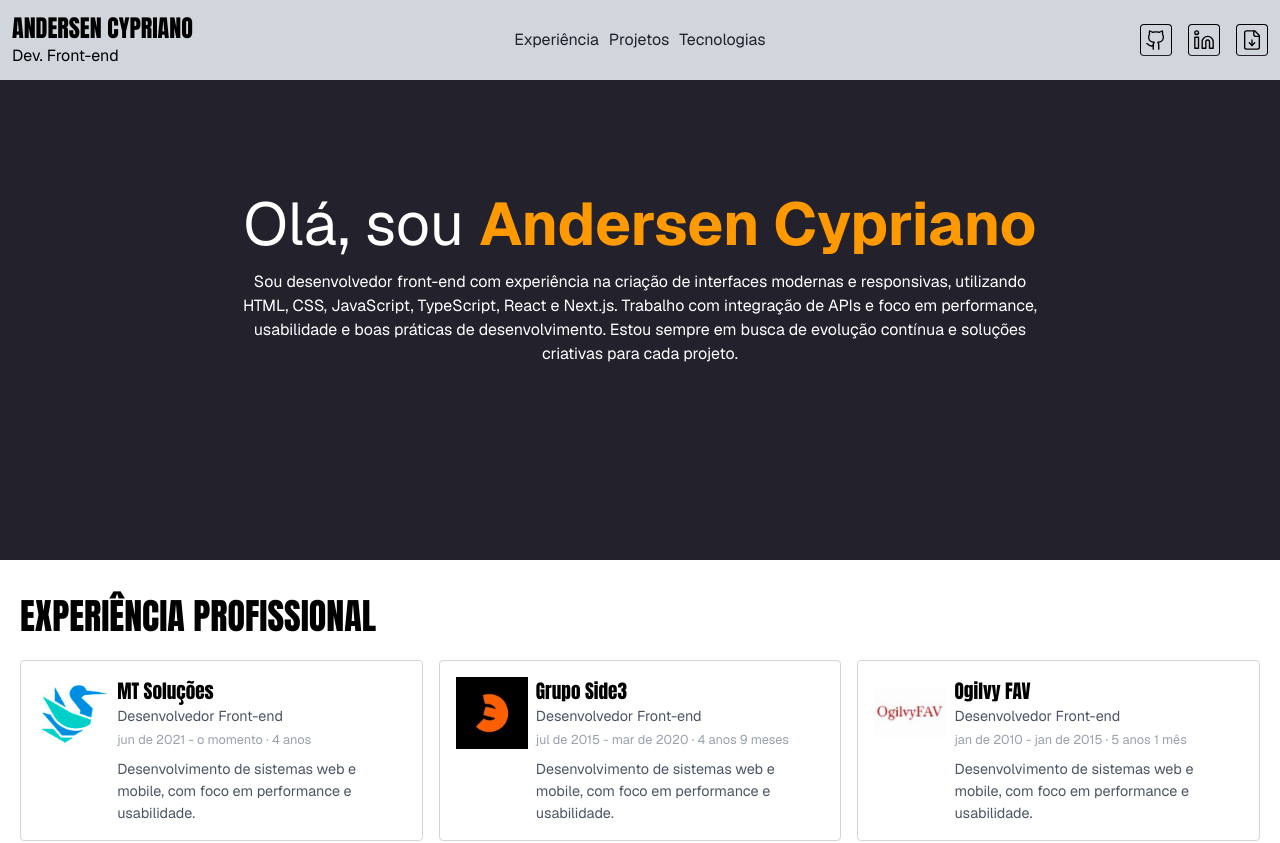
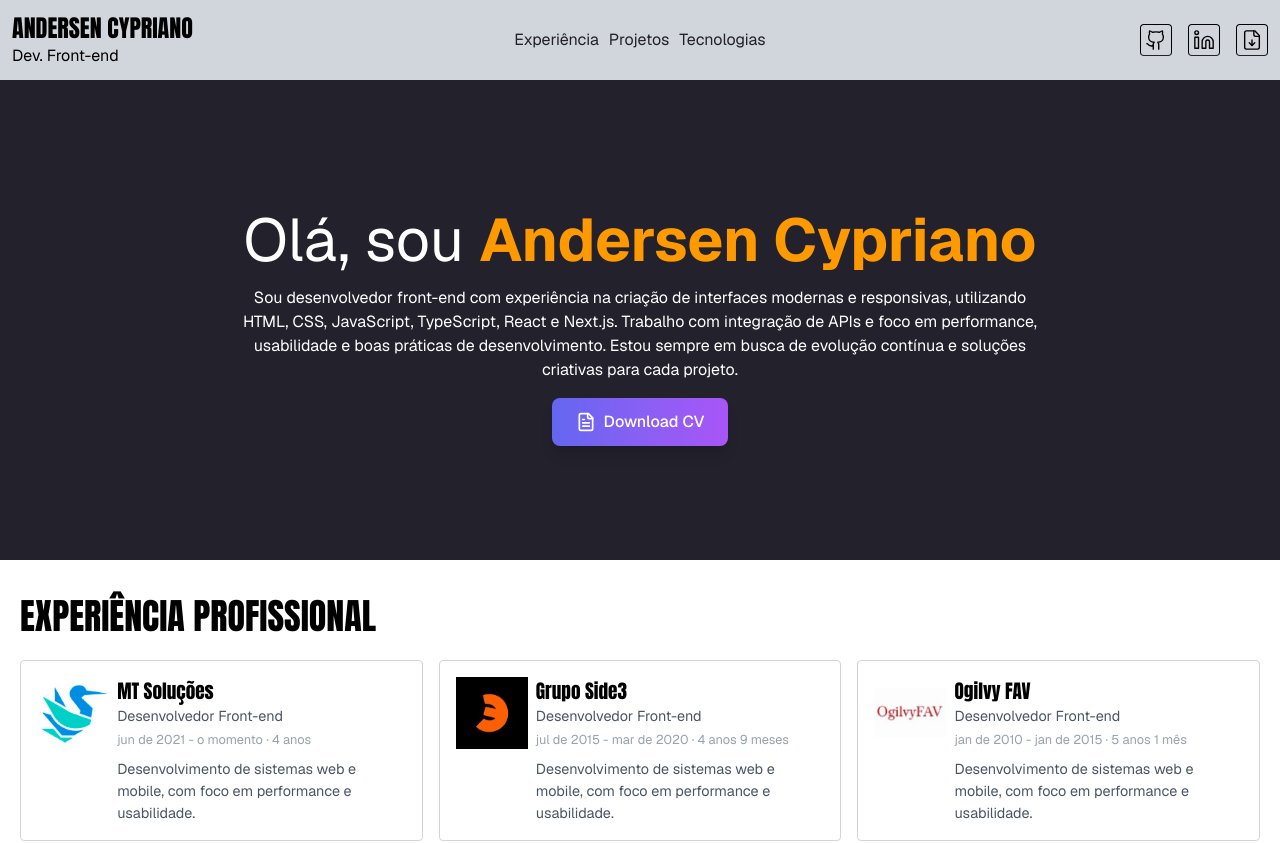
Before and after one commit to andersencypriano/portfolio-frontend, a React (Vite) app: page / in a window 1280 px wide. Shown: the top 843 px of the page. Built offline with nearby package versions, Linux system fonts and the light colour scheme.

Commit message:
feat: button download

```diff
--- a/src/App.tsx
+++ b/src/App.tsx
@@ -15,13 +15,14 @@ function App() {
       <Header />
       <main className="">
         <section className="w-full h-[70dvh] flex items-center mb-4 bg-bg" id="sobre">
-          <div className="container mx-auto">
+          <div className="container mx-auto mt-24">
             <h1 className="text-6xl text-white text-center">
               Olá, sou <span className="text-amber-500 font-bold">Andersen Cypriano</span>
             </h1>
-            <p className="mt-4 text-center text-white max-w-[50rem] mx-auto">
+            <p className="my-4 text-center text-white max-w-[50rem] mx-auto">
               Sou desenvolvedor front-end com experiência na criação de interfaces modernas e responsivas, utilizando HTML, CSS, JavaScript, TypeScript, React e Next.js. Trabalho com integração de APIs e foco em performance, usabilidade e boas práticas de desenvolvimento. Estou sempre em busca de evolução contínua e soluções criativas para cada projeto.
             </p>
+            <a href="#" className="w-full lg:w-auto"><button data-aos="fade-up" data-aos-duration="800" className="w-full mx-auto lg:w-auto sm:px-6 py-2 sm:py-3 rounded-lg bg-gradient-to-r from-[#6366f1] to-[#a855f7] text-white font-medium transition-all duration-300 hover:scale-105 flex items-center justify-center lg:justify-start gap-2 shadow-lg hover:shadow-xl animate-bounce-slow aos-init aos-animate"><svg xmlns="http://www.w3.org/2000/svg" width="24" height="24" viewBox="0 0 24 24" fill="none" stroke="currentColor" stroke-width="2" stroke-linecap="round" stroke-linejoin="round" className="lucide lucide-file-text w-4 h-4 sm:w-5 sm:h-5"><path d="M15 2H6a2 2 0 0 0-2 2v16a2 2 0 0 0 2 2h12a2 2 0 0 0 2-2V7Z"></path><path d="M14 2v4a2 2 0 0 0 2 2h4"></path><path d="M10 9H8"></path><path d="M16 13H8"></path><path d="M16 17H8"></path></svg> Download CV</button></a>
           </div>
         </section>
         <section className="p-5 bg-white" id="experiencia">
```
